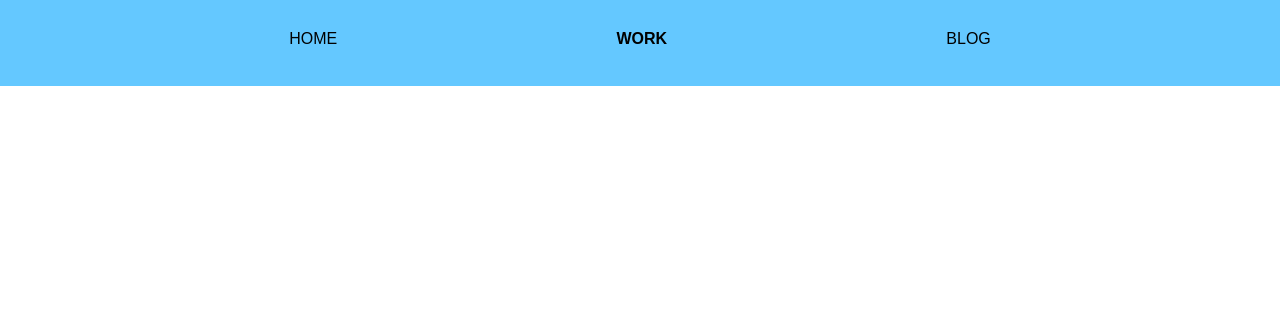
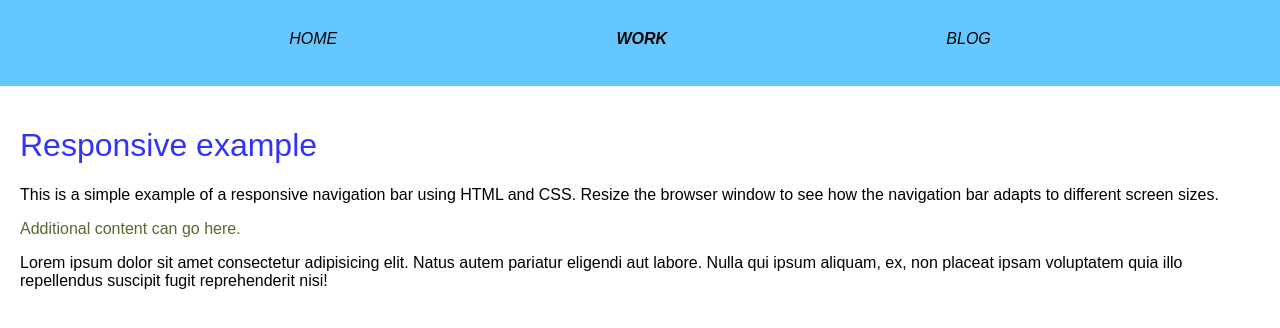
Before and after one commit to ConnectedCat/ACCD-CP1, a plain HTML site: page week2/index.html in a window 1280 px wide. Drawn offline with Linux system fonts and the light colour scheme.

Commit message:
Small experiments with week 2 css

```diff
--- a/week2/index.html
+++ b/week2/index.html
@@ -13,6 +13,15 @@
         header,
         footer {
             background-color: rgb(100, 200, 255);
+        }
+
+        main {
+            padding: 20px;
+        }
+
+        h1, h2, h3, h4, h5, h6 {
+            font-weight: 300;
+            color: rgb(50, 50, 250);
         }
 
         nav ul {
@@ -31,6 +40,14 @@
 
         .active {
             font-weight: bold;
+        }
+
+        .cursive {
+            font-style: italic;
+        }
+
+        #addContent {
+            color: darkolivegreen;
         }
 
         nav ul li:last-child {
@@ -62,14 +79,17 @@
     <header>
         <nav>
             <ul>
-                <li><a href="#somelinkhere">Home</a></li>
-                <li class="active"><a href="#somelinkhere">Work</a></li>
-                <li><a href="#somelinkhere">Blog</a></li>
+                <li class="cursive"><a href="#somelinkhere">Home</a></li>
+                <li class="active cursive"><a href="#somelinkhere">Work</a></li>
+                <li class="cursive"><a href="#somelinkhere">Blog</a></li>
             </ul>
         </nav>
     </header>
     <main>
-
+        <h1>Responsive example</h1>
+        <p>This is a simple example of a responsive navigation bar using HTML and CSS. Resize the browser window to see how the navigation bar adapts to different screen sizes.</p>
+        <p id="addContent">Additional content can go here.</p>
+        <p>Lorem ipsum dolor sit amet consectetur adipisicing elit. Natus autem pariatur eligendi aut labore. Nulla qui ipsum aliquam, ex, non placeat ipsam voluptatem quia illo repellendus suscipit fugit reprehenderit nisi!</p>
     </main>
     <footer>
     </footer>
```
